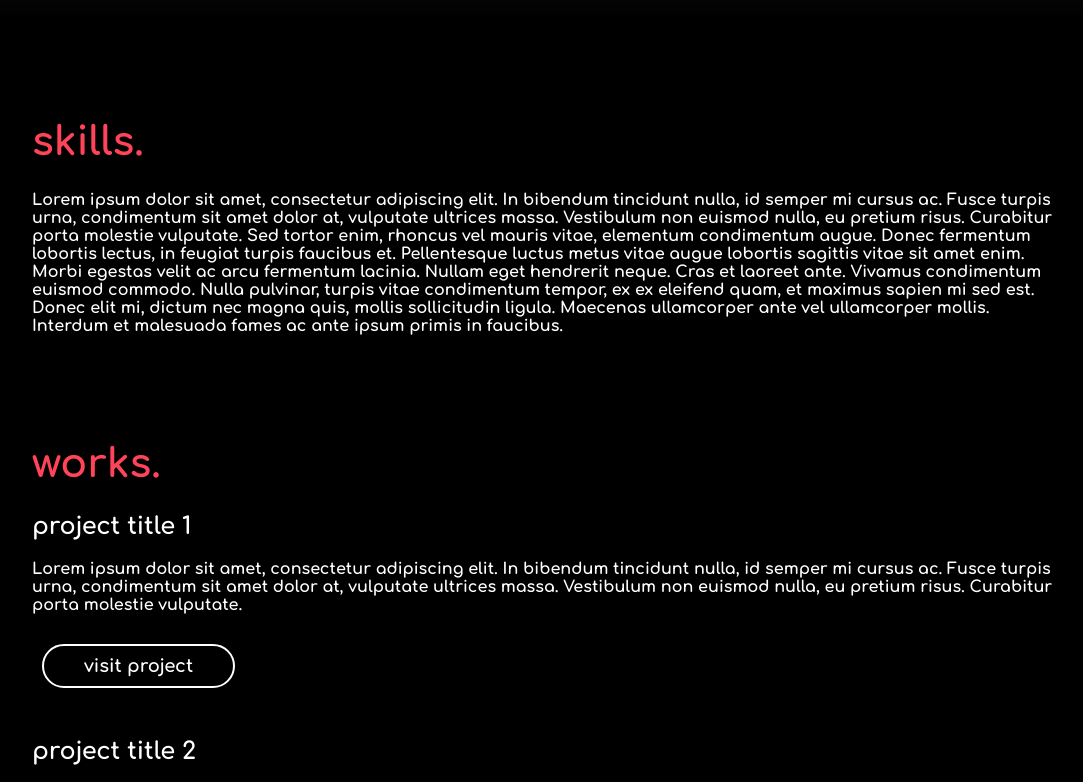
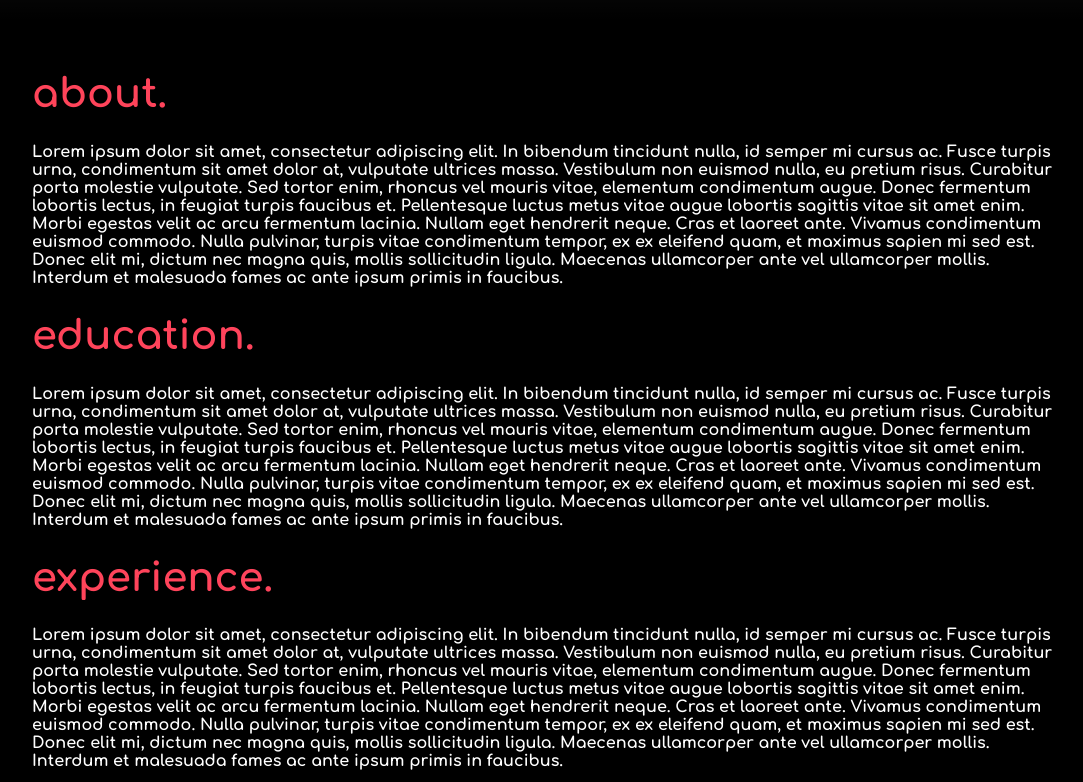
Before and after one commit to liyinnng/portfolio, a plain HTML site: page index.html in a window 1280 px wide. Shown: the part 780-1562 px from the top of the page, without its empty margins (96-1179 px from the left). Drawn offline with nearby package versions, Linux system fonts and the light colour scheme; grey boxes are pictures that could not be loaded.

Commit message:
Update index.html

```diff
--- a/index.html
+++ b/index.html
@@ -38,8 +38,8 @@
     </center>
 
     <div id="portfolio">
-             <div id="skills">
-                 <h1>skills.</h1>
+             <div id="about">
+                 <h1>about.</h1>
                  <div>
                         <p>
                             Lorem ipsum dolor sit amet, consectetur adipiscing elit. In bibendum tincidunt nulla, id semper mi cursus ac. Fusce turpis urna, condimentum sit amet dolor at, vulputate ultrices massa. Vestibulum non euismod nulla, eu pretium risus. Curabitur porta molestie vulputate. Sed tortor enim, rhoncus vel mauris vitae, elementum condimentum augue. Donec fermentum lobortis lectus, in feugiat turpis faucibus et. Pellentesque luctus metus vitae augue lobortis sagittis vitae sit amet enim. Morbi egestas velit ac arcu fermentum lacinia. Nullam eget hendrerit neque. Cras et laoreet ante. Vivamus condimentum euismod commodo. Nulla pulvinar, turpis vitae condimentum tempor, ex ex eleifend quam, et maximus sapien mi sed est. Donec elit mi, dictum nec magna quis, mollis sollicitudin ligula. Maecenas ullamcorper ante vel ullamcorper mollis. Interdum et malesuada fames ac ante ipsum primis in faucibus.
@@ -47,8 +47,26 @@
                  </div>
              </div>
 
-              <div id="work">
-                 <h1>works.</h1>
+             <div id="education">
+                 <h1>education.</h1>
+                 <div>
+                        <p>
+                            Lorem ipsum dolor sit amet, consectetur adipiscing elit. In bibendum tincidunt nulla, id semper mi cursus ac. Fusce turpis urna, condimentum sit amet dolor at, vulputate ultrices massa. Vestibulum non euismod nulla, eu pretium risus. Curabitur porta molestie vulputate. Sed tortor enim, rhoncus vel mauris vitae, elementum condimentum augue. Donec fermentum lobortis lectus, in feugiat turpis faucibus et. Pellentesque luctus metus vitae augue lobortis sagittis vitae sit amet enim. Morbi egestas velit ac arcu fermentum lacinia. Nullam eget hendrerit neque. Cras et laoreet ante. Vivamus condimentum euismod commodo. Nulla pulvinar, turpis vitae condimentum tempor, ex ex eleifend quam, et maximus sapien mi sed est. Donec elit mi, dictum nec magna quis, mollis sollicitudin ligula. Maecenas ullamcorper ante vel ullamcorper mollis. Interdum et malesuada fames ac ante ipsum primis in faucibus.
+                        </p>
+                 </div>
+             </div>
+
+             <div id="experience">
+                 <h1>experience.</h1>
+                 <div>
+                        <p>
+                            Lorem ipsum dolor sit amet, consectetur adipiscing elit. In bibendum tincidunt nulla, id semper mi cursus ac. Fusce turpis urna, condimentum sit amet dolor at, vulputate ultrices massa. Vestibulum non euismod nulla, eu pretium risus. Curabitur porta molestie vulputate. Sed tortor enim, rhoncus vel mauris vitae, elementum condimentum augue. Donec fermentum lobortis lectus, in feugiat turpis faucibus et. Pellentesque luctus metus vitae augue lobortis sagittis vitae sit amet enim. Morbi egestas velit ac arcu fermentum lacinia. Nullam eget hendrerit neque. Cras et laoreet ante. Vivamus condimentum euismod commodo. Nulla pulvinar, turpis vitae condimentum tempor, ex ex eleifend quam, et maximus sapien mi sed est. Donec elit mi, dictum nec magna quis, mollis sollicitudin ligula. Maecenas ullamcorper ante vel ullamcorper mollis. Interdum et malesuada fames ac ante ipsum primis in faucibus.
+                        </p>
+                 </div>
+             </div>
+
+              <div id="projects">
+                 <h1>projects.</h1>
 
                  <div class="project">
                  <h2>project title 1</h2>
```
